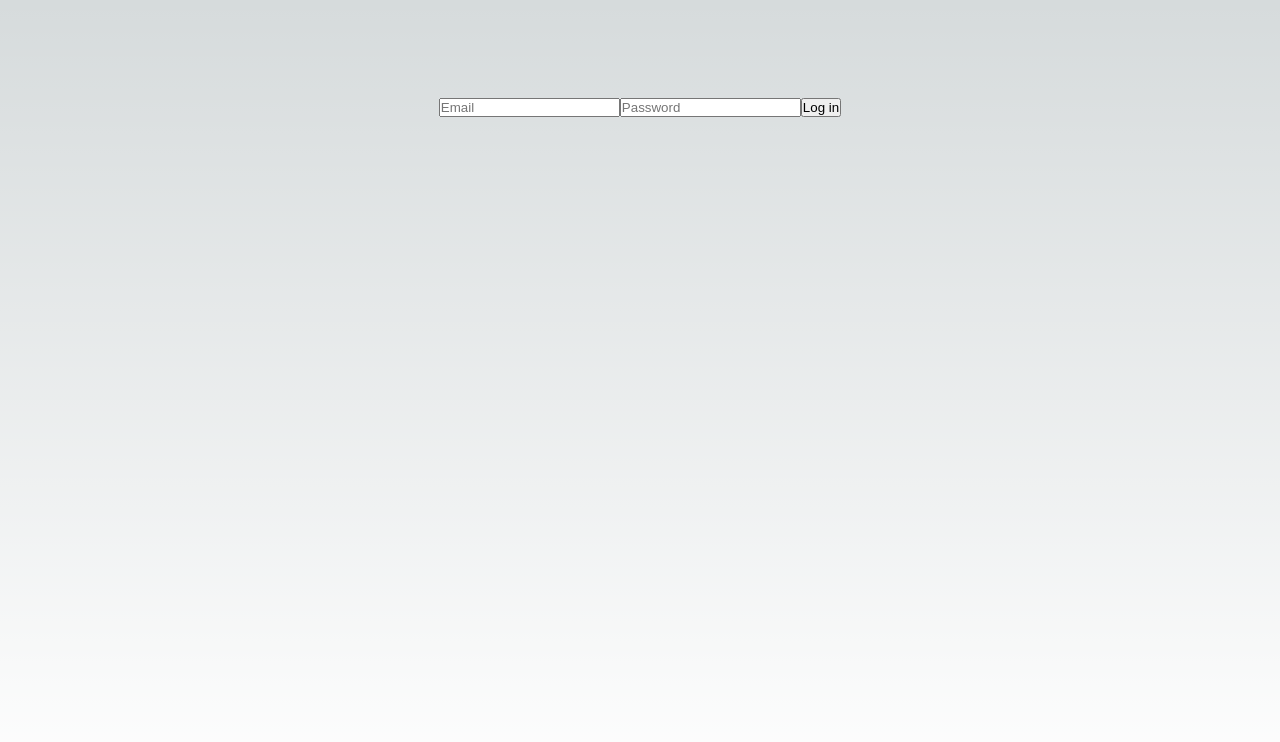
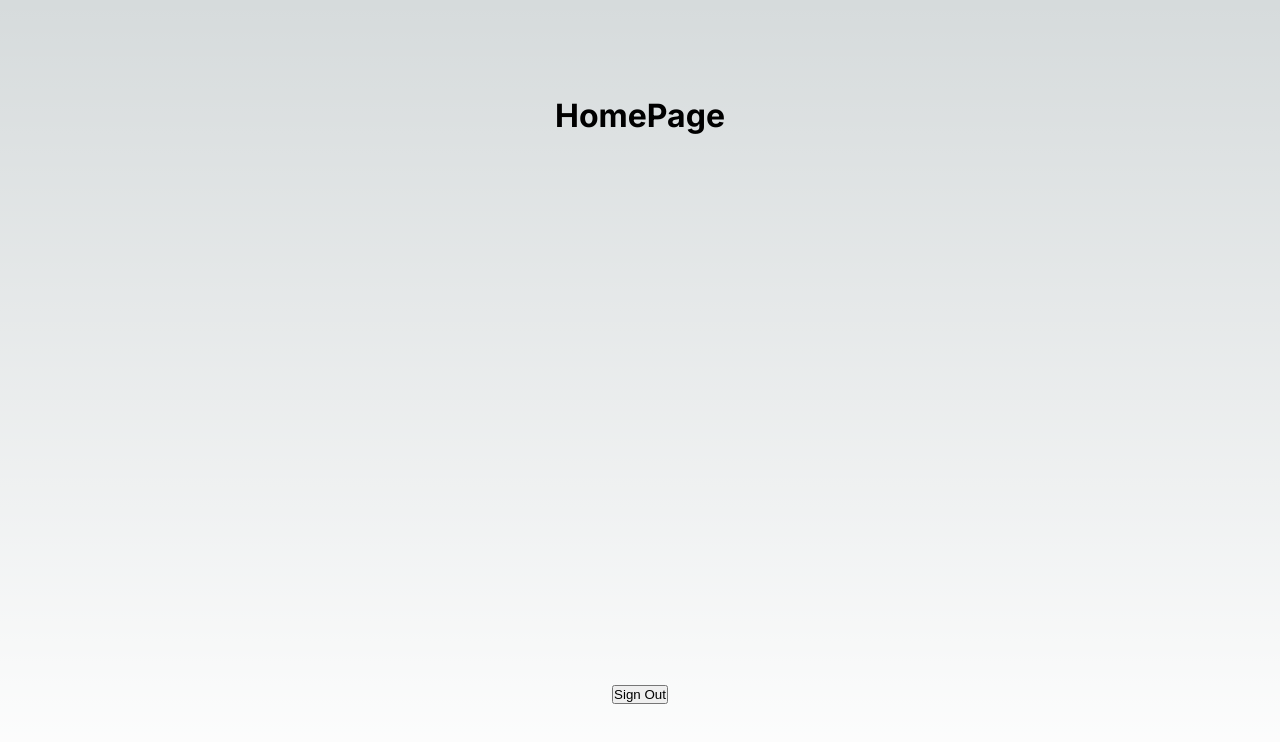
Before and after one commit to damsrv/Projet_Citoyen_CESI_2024, a Next.js app: page / in a window 1280 px wide. Shown: the top 742 px of the page. Built offline with nearby package versions, Linux system fonts and the light colour scheme.

Commit message:
feat(PCitoyen): Ajout middleware de securité + test login button.

```diff
--- a/src/app/page.tsx
+++ b/src/app/page.tsx
@@ -1,11 +1,15 @@
+"use client"
+
 import Image from "next/image";
 import styles from "./page.module.css";
-import { CredentialsForm } from "@/components/credentialsForm";
+import { SignOutButton } from "@/components/SignOutButton";
 
-export default function Home() {
+export default async function Home() {
+
   return (
     <main className={styles.main}>
-     <CredentialsForm/>
+      <h1>HomePage</h1>
+      <SignOutButton />
     </main>
   );
 }
--- /dev/null
+++ b/src/components/SignOutButton.tsx
@@ -0,0 +1,14 @@
+import { signOut } from 'next-auth/react';
+
+export const SignOutButton = () => {
+
+    const handleSignOut = () => {
+      signOut({ callbackUrl: '/' }); // Redirects to home after sign-out
+    };
+
+    return (
+        <button onClick={handleSignOut}>
+            Sign Out
+        </button>
+    );
+  }
--- a/src/components/credentialsForm.tsx
+++ /dev/null
@@ -1,63 +0,0 @@
-"use client";
-
-import { signIn } from "next-auth/react";
-import { useRouter } from "next/navigation";
-import { useState } from "react";
-
-interface CredentialsFormProps {
-  csrfToken?: string;
-}
-
-export function CredentialsForm(props: CredentialsFormProps) {
-  const router = useRouter();
-  const [error, setError] = useState<string | null>(null);
-
-  const handleSubmit = async (e: any) => {
-    e.preventDefault();
-    const data = new FormData(e.currentTarget);
-
-    const signInResponse = await signIn("credentials", {
-      email: data.get("email"),
-      password: data.get("password"),
-      redirect: false,
-    });
-
-    if (signInResponse && !signInResponse.error) {
-        router.push("/home");
-    } else {
-      console.log("Error: ", signInResponse);
-      setError("Email ou mot de passe incorrect");
-    }
-  };
-
-  return (
-    <form
-      onSubmit={handleSubmit}
-    >
-      {error && (
-        <span>
-          {error}
-        </span>
-      )}
-      <input
-        type="email"
-        name="email"
-        placeholder="Email"
-        required
-      />
-
-      <input
-        type="password"
-        name="password"
-        placeholder="Password"
-        required
-      />
-
-      <button
-        type="submit"
-      >
-        Log in
-      </button>
-    </form>
-  );
-}
```
Also changed, not shown: src/middleware.ts (added, +10 -0 lines), 1 other file (tests, documents, lock files or other folders).
